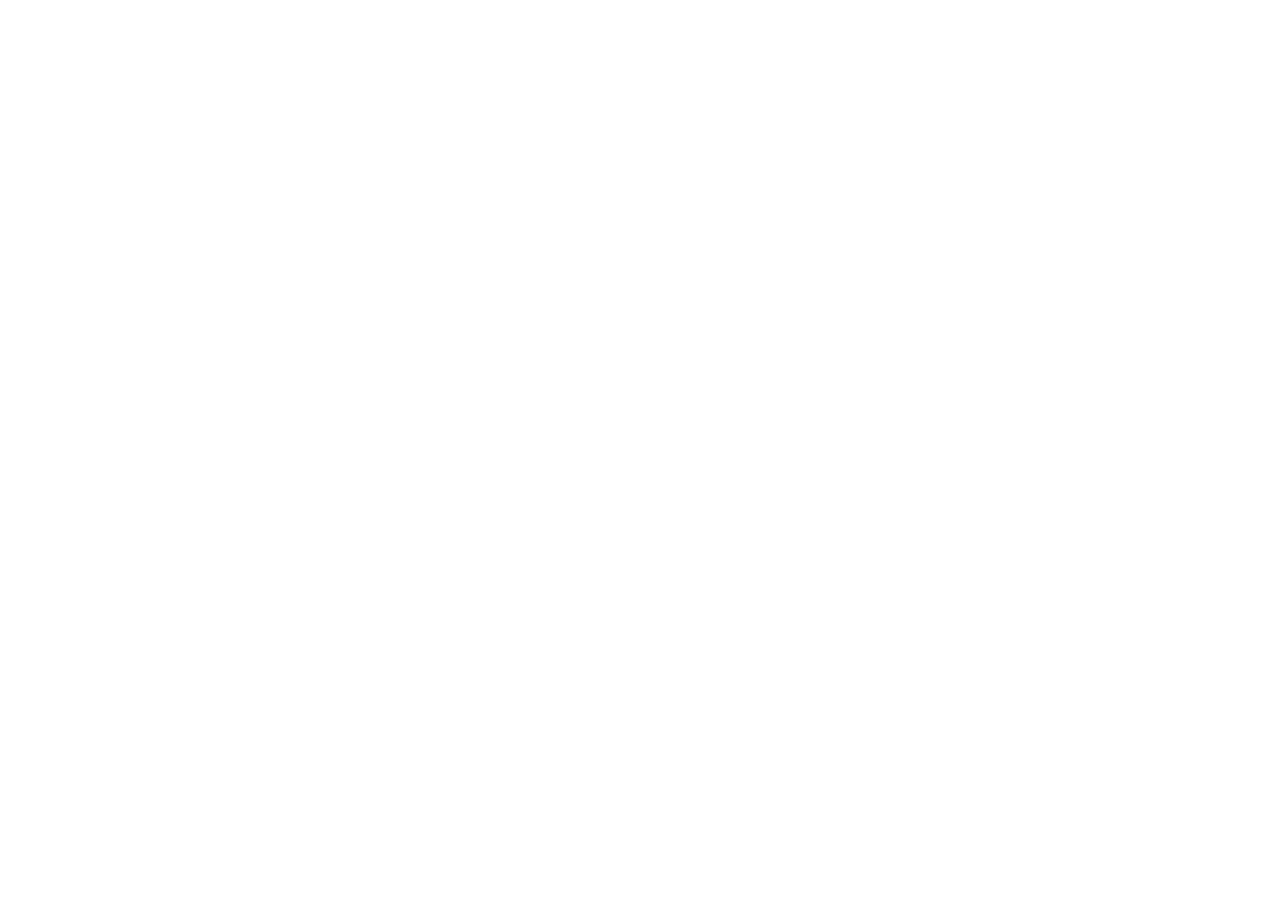
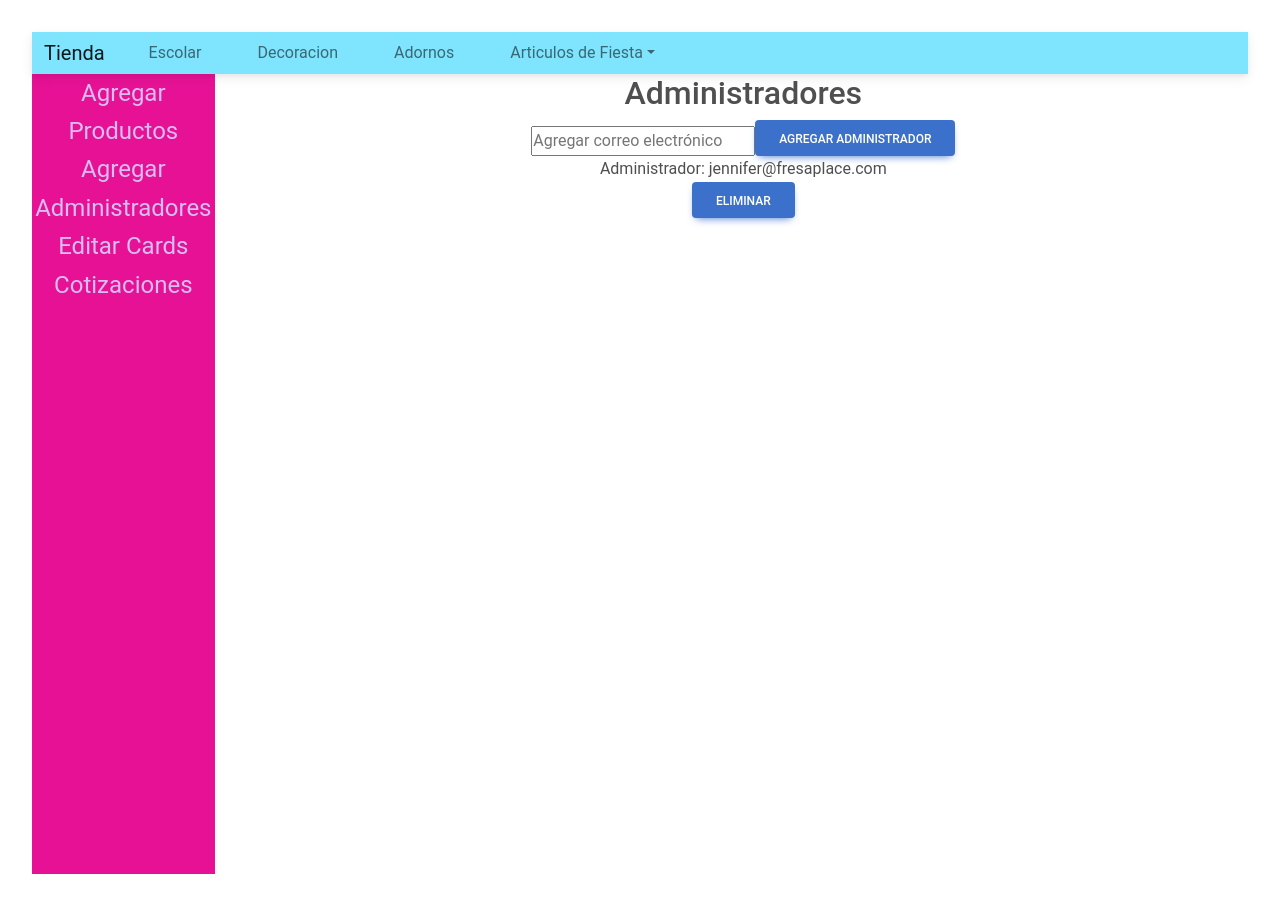
Before and after one commit to MarilaMorales/Proyecto-Fresa-Place, a React (Vite) app in the folder FresaPlace/: page /AgregarAdministradores in a window 1280 px wide. Before the commit this address had no page. Before the commit the page ends 800 px from the top, so only its background shows below. Built offline with nearby package versions, Linux system fonts and the light colour scheme; data requests are answered from the project's data file.

Commit message:
Agregar Administradores

```diff
--- /dev/null
+++ b/FresaPlace/src/Componentes/AgregarAdmins.jsx
@@ -0,0 +1,96 @@
+import React, { useState, useEffect } from 'react';
+import { getAdmins } from '../Services/get';
+import { deleteAdmins } from '../Services/delete';
+import { postAdmins } from '../Services/post';
+import { toast } from "react-toastify";
+import "react-toastify/dist/ReactToastify.css";
+import "../Styles/AgregarAdmins.css";
+import { Button } from 'react-bootstrap';
+
+
+
+
+
+
+const agregarAdmins = () => {
+    const [emailInput, setEmailInput] = useState("");
+    const [administradores, setAdministradores] = useState([]);
+
+    useEffect(() => {
+        cargarAdministradores();
+    }, []);
+
+    const AgregarAdministrador = async () => {
+        if (emailInput !== "") {
+            const adminExistente = administradores.some(admin => admin.email === emailInput);
+
+            if (adminExistente) {
+                toast.error("El administrador ya está registrado");
+                return;
+            }
+
+            const nuevoAdministrador = { email: emailInput };
+            try {
+                await postAdmins(nuevoAdministrador);
+                setAdministradores([...administradores, nuevoAdministrador]);
+                setEmailInput("");
+                toast.success("Administrador agregado exitosamente");
+            } catch (error) {
+                toast.error("Error al agregar administrador");
+                console.error('Error al agregar administrador:', error);
+            }
+        } else {
+            toast.error("Por favor, ingresa un correo electrónico.");
+        }
+    };
+
+    const cargarAdministradores = async () => {
+        try {
+            const data = await getAdmins();
+            setAdministradores(data);
+        } catch (error) {
+            console.error('Error al cargar administradores:', error);
+        }
+    };
+
+    const eliminarAdministrador = async (adminDelete) => {
+        try {
+            await deleteAdmins(adminDelete.id);
+            setAdministradores(administradores.filter(admin => admin.id !== adminDelete.id));
+            toast.success("Administrador eliminado exitosamente");
+        } catch (error) {
+            toast.error("Error al eliminar administrador");
+            console.error("Error al eliminar administrador:", error);
+        }
+    };
+
+    return (
+        <div className="administradoresContainer">
+            <h2 id="h2Titulo">Administradores</h2>
+            <div className="administradoresContainer2">
+                <div className="containerAdministradores">
+                    <input
+                        type="email"
+                        placeholder="Agregar correo electrónico"
+                        value={emailInput}
+                        onChange={(e) => setEmailInput(e.target.value)}
+                        required
+                    />
+                    <Button id="btnAgregarAdmin" onClick={AgregarAdministrador}>Agregar Administrador</Button>
+                </div>
+                <div id="contenedorAdministradores">
+                    {administradores.map((admin) => (
+                        <div key={admin.id} className="administrador">
+                            {`Administrador: ${admin.email}`}
+                            <div className="btnContainer">
+                                <Button onClick={() => eliminarAdministrador(admin)}>Eliminar</Button>
+                            </div>
+                        </div>
+                    ))}
+                </div>
+            </div>
+        </div>
+    );
+};
+
+export default agregarAdmins;
--- a/FresaPlace/src/Componentes/SideBar.jsx
+++ b/FresaPlace/src/Componentes/SideBar.jsx
@@ -9,7 +9,7 @@
         <Link id='linkAdmin' to="/Administracion">Agregar Productos</Link>
       </Nav.Item>
       <Nav.Item>
-        <Link id='linkImages' to="/AgregarAdmins">Agregar Administradores</Link>
+        <Link id='linkImages' to="/AgregarAdministradores">Agregar Administradores</Link>
       </Nav.Item>
       <Nav.Item>
         <Link id='linkEdit' to="/EditarCards">Editar Cards</Link>
--- /dev/null
+++ b/FresaPlace/src/Pages/AgregarAdministradores.jsx
@@ -0,0 +1,27 @@
+import React from 'react'
+import NavBarInc from '../Componentes/NavBar'
+import SideBar from '../Componentes/SideBar'
+import AgregarAdmins from '../Componentes/AgregarAdmins'
+import {Row,Col} from 'react-bootstrap'
+
+
+
+
+
+
+function Administracion() {
+  return (
+    <div>
+      <NavBarInc />
+      <Row>
+        <Col sm={2} > <SideBar /></Col>
+        <Col sm={10}><AgregarAdmins /></Col>
+      </Row>
+
+
+
+    </div>
+  )
+}
+
+export default Administracion
--- a/FresaPlace/src/Routes/Routing.jsx
+++ b/FresaPlace/src/Routes/Routing.jsx
@@ -11,6 +11,7 @@
 import Decoracion from "../Pages/Decoracion.jsx"
 import Cotizaciones from "../Pages/Cotizaciones.jsx"
 import Tienda from "../Pages/Tienda.jsx"
+import AgregarAdministradores from "../Pages/AgregarAdministradores.jsx"
 
 
 
@@ -32,6 +33,7 @@
        <Route path="/Contactenos" element={<Contactenos />} />
        <Route path="/AboutUs" element={<AboutUs />} />
        <Route path="/Tienda" element={<Tienda />} />
+       <Route path="/AgregarAdministradores" element={<AgregarAdministradores />} />
 
      </Routes>
    );
```
Also changed, not shown: FresaPlace/src/Componentes/CarruselTienda.jsx (+0 -16 lines), FresaPlace/src/Server/db.json, FresaPlace/src/Styles/AgregarAdmins.css (added).
